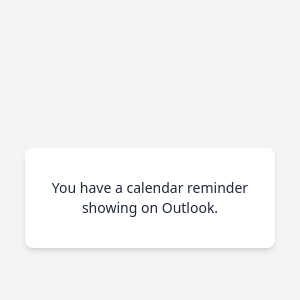
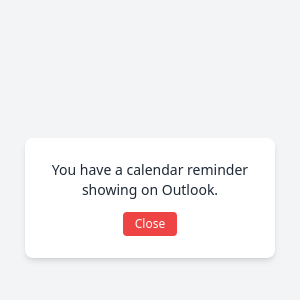
Before and after one commit to batosti/outlook-electron, an Electron app: page app/assets/notification-reminder.html in a window 300 px wide. Shown: the part 224-524 px from the top of the page. Drawn offline with nearby package versions, Linux system fonts and the light colour scheme.

Commit message:
adding a close button to the pop-up of the notification reminder

```diff
--- a/app/assets/notification-reminder.html
+++ b/app/assets/notification-reminder.html
@@ -12,19 +12,29 @@
         /* Ensure the exact pixel size is respected */
         .size-box {
             width: 250px;
-            height: 100px;
+            height: 120px;
         }
     </style>
 </head>
 <body class="flex items-center justify-center min-h-screen bg-gray-100">
 
-<div class="size-box bg-white rounded-lg shadow-md flex items-center justify-center p-3">
-    <div role="status" class="text-center">
+<div class="size-box bg-white rounded-lg shadow-md flex flex-col items-center justify-center p-3">
+    <div role="status" class="text-center mb-3">
         <p class="text-sm font-medium text-gray-800">
             You have a calendar reminder showing on Outlook.
         </p>
     </div>
+
+    <button id="closeBtn" class="bg-red-500 hover:bg-red-600 text-white text-xs font-medium py-1 px-3 rounded">
+        Close
+    </button>
 </div>
+
+<script>
+    document.getElementById('closeBtn').addEventListener('click', () => {
+        window.close();
+    });
+</script>
 
 </body>
 </html>
--- a/app/index.js
+++ b/app/index.js
@@ -111,7 +111,7 @@
 function displayOutlookPopup() {
     const popupWindow = new BrowserWindow({
         width: 250,
-        height: 100,
+        height: 120,
         show: false,
         modal: false,
         resizable: false,
```
